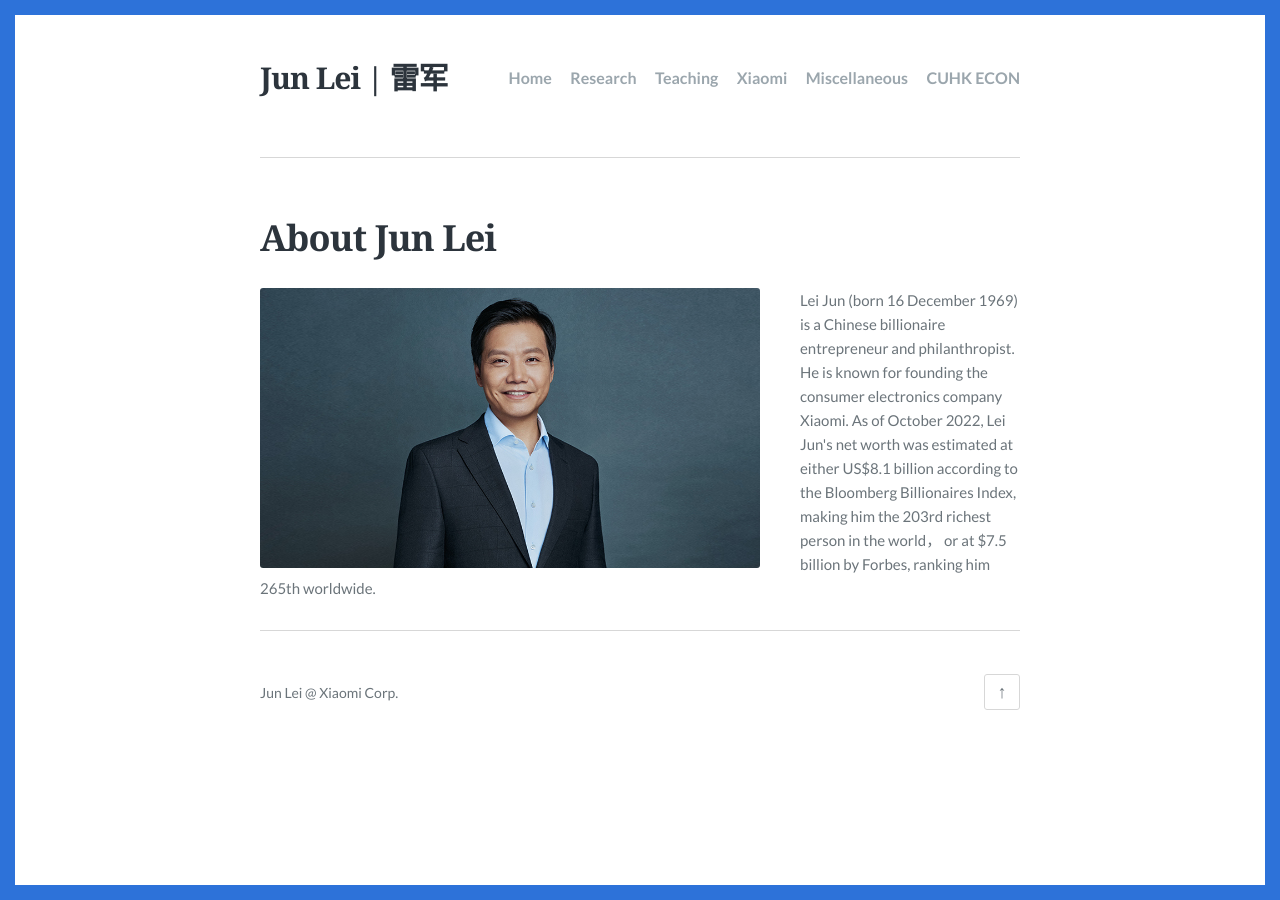
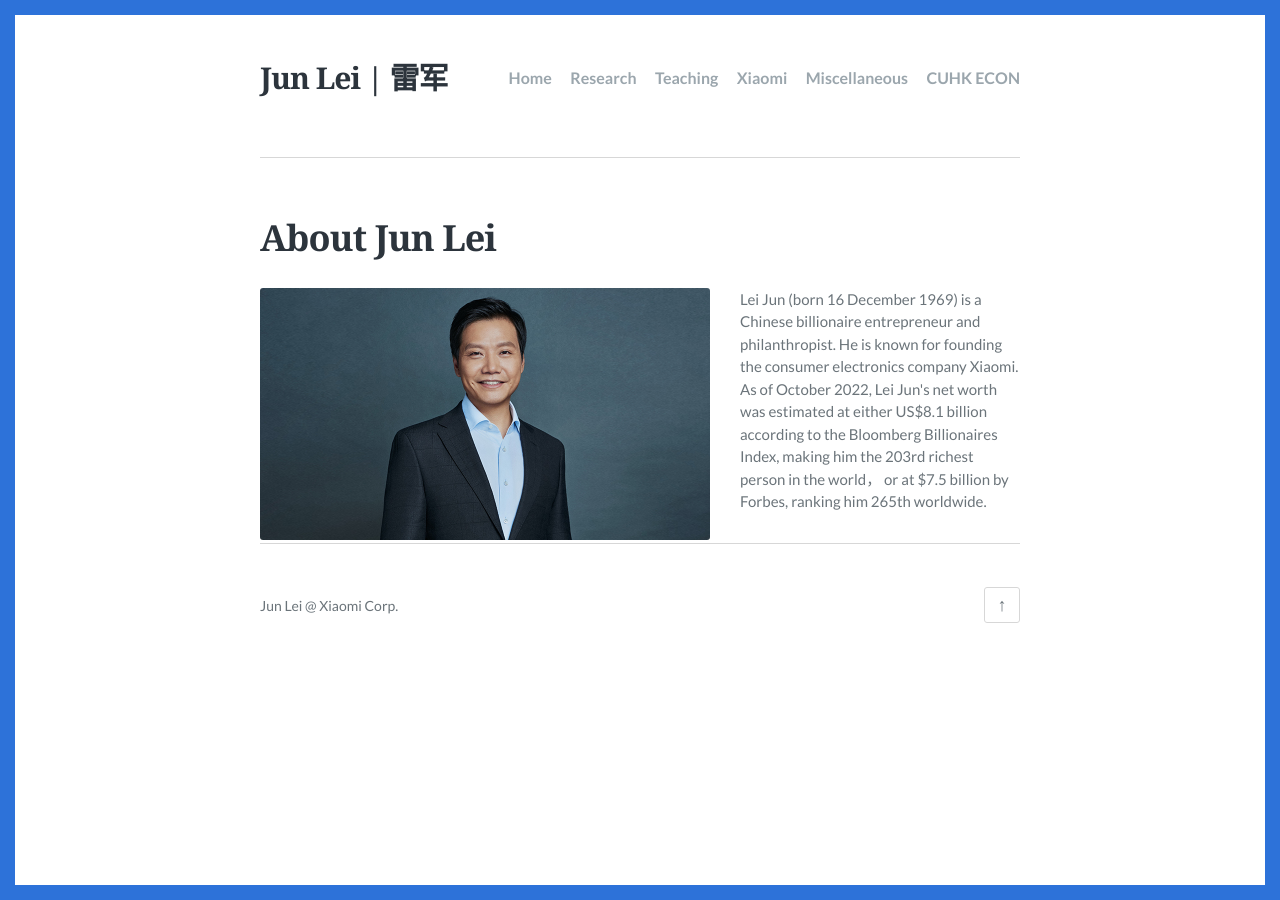
Before and after one commit to ciqiaowang/ciqiaowang.github.io, a Jekyll site: the page built from index.html, in a window 1280 px wide. Built offline with Jekyll 4.4.1, drawn with Linux system fonts in a browser that asks for light colours; the list of posts is cut into pages by our own code.

Commit message:
Update index.html

```diff
--- a/index.html
+++ b/index.html
@@ -18,14 +18,14 @@ feature_image:
             .dahezhi{ width: 100%; /* 定义一个大盒子 宽度100% */ }
             .dahezi_img_left{ /* 第二个盒子, */
                 float: left; /* 要左浮动 */
-                margin-right: 40px; /* 为了让图片和文字不贴着,右外边距定义40px */
+                margin-right: 30px; /* 为了让图片和文字不贴着,右外边距定义40px */
             }
             .dahezi_txt_right{
                 /* 定义第三盒子 */
                 font-size: 15px; /* 设置字体大小 */
-                line-height: 1.6; /* 设置行距 */
+                line-height: 1.5; /* 设置行距 */
             }
-            img{ width: 500px; /* 标签样式 让图片宽度500px, *
+            img{ width: 450px; /* 标签样式 让图片宽度500px, *
                 / height: auto; /* 高度自动 随它去吧 */
             }
         </style>
```
